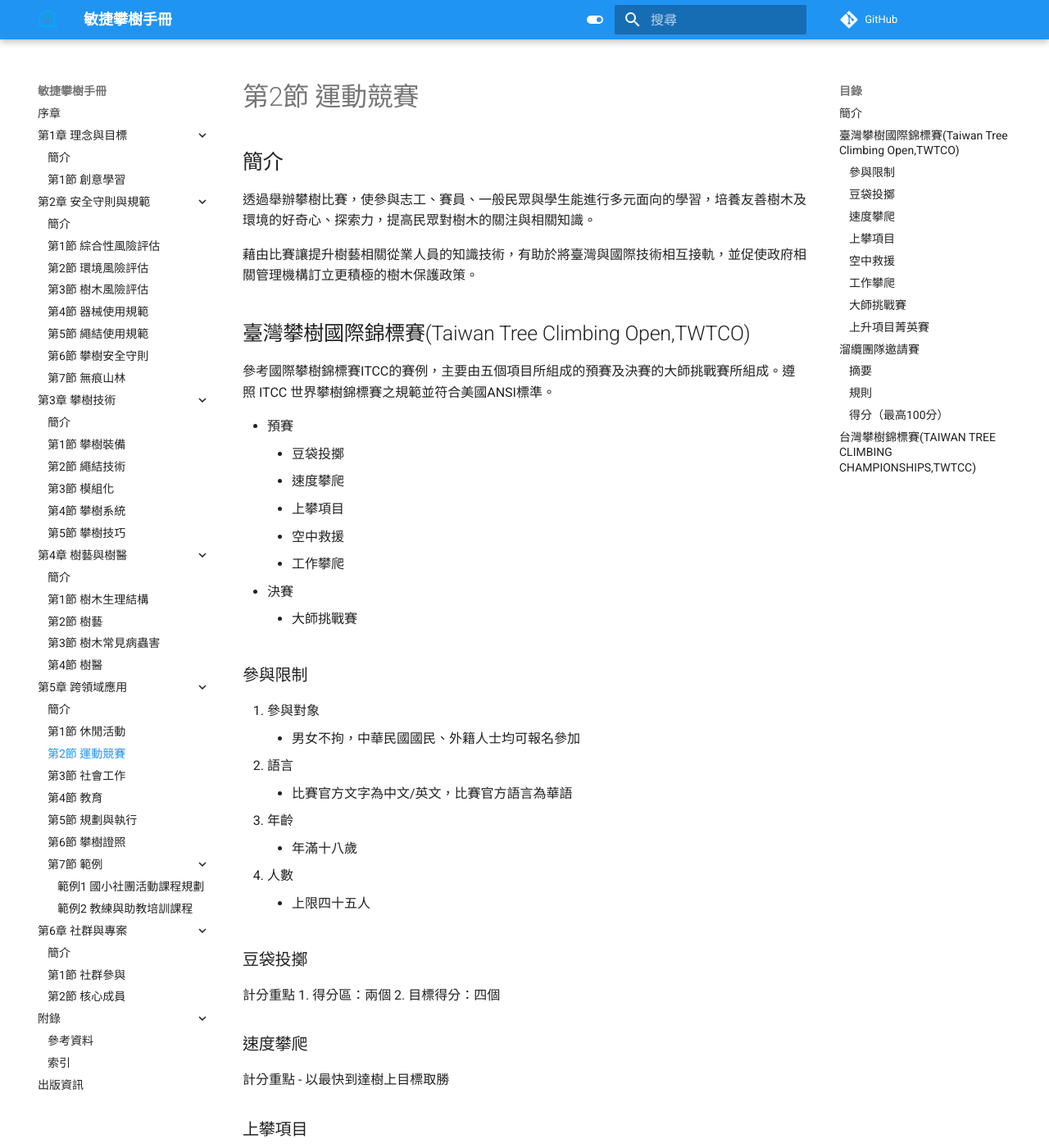
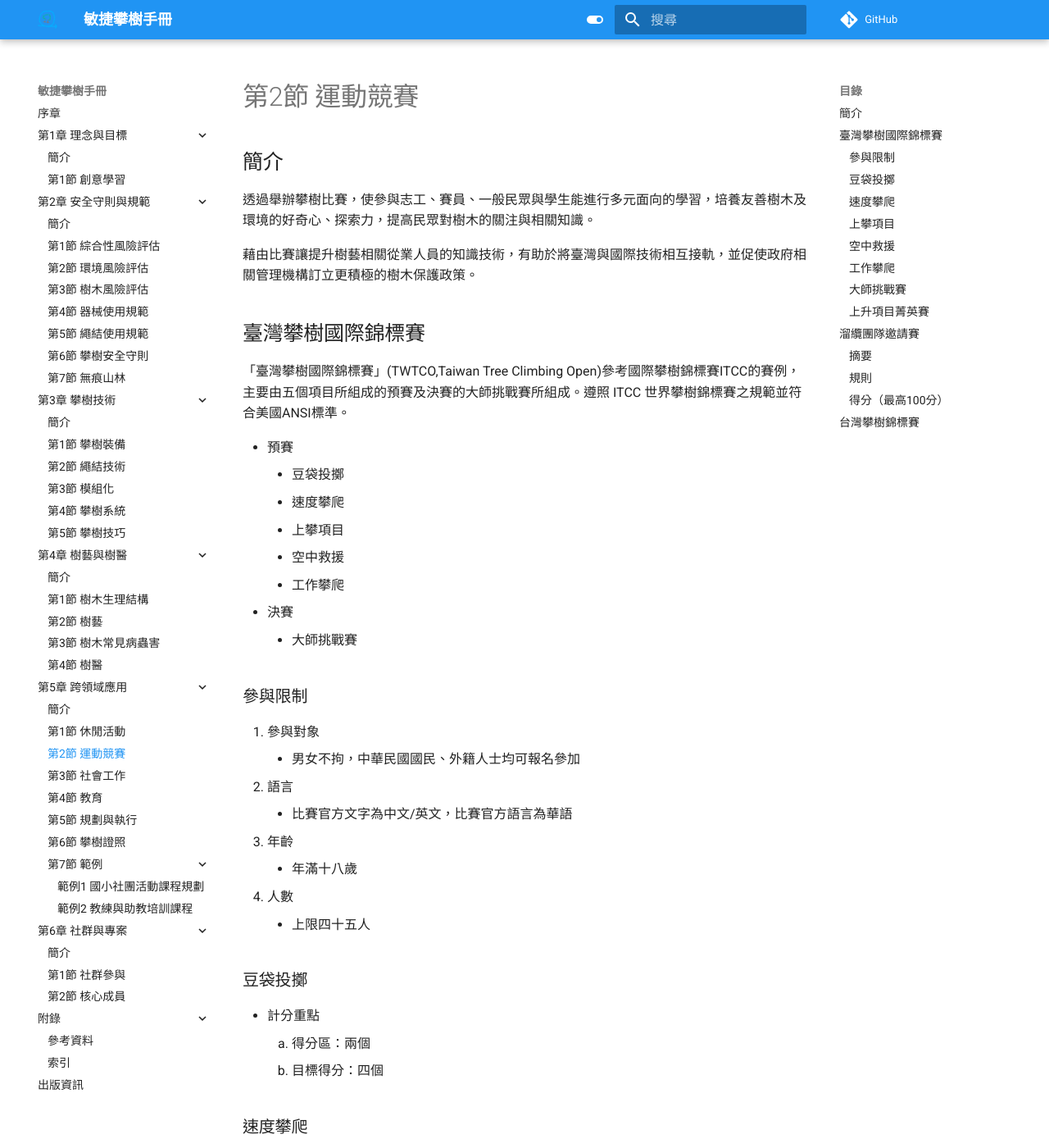
Before and after one commit to Uesugi-Summer-Sea/Agile-Tree-Climbing-Manual, an MkDocs documentation site: the page built from docs/5-跨領域應用/2-運動競賽.md, in a window 1280 px wide and 1400 px high. Shown: the whole window at 82% size. Built offline with MkDocs 1.6.1 and Material for MkDocs 9.7.7, drawn with Linux system fonts in a browser that asks for light colours; comment, search, counter and statistics services are not loaded; some of the changed text lies outside the part shown.

Commit message:
此提交將修正問題

```diff
--- a/docs/5-跨領域應用/2-運動競賽.md
+++ b/docs/5-跨領域應用/2-運動競賽.md
@@ -4,9 +4,9 @@
 
 藉由比賽讓提升樹藝相關從業人員的知識技術，有助於將臺灣與國際技術相互接軌，並促使政府相關管理機構訂立更積極的樹木保護政策。
 
-## 臺灣攀樹國際錦標賽(Taiwan Tree Climbing Open,TWTCO)
+## 臺灣攀樹國際錦標賽
 
-參考國際攀樹錦標賽ITCC的賽例，主要由五個項目所組成的預賽及決賽的大師挑戰賽所組成。遵照 ITCC 世界攀樹錦標賽之規範並符合美國ANSI標準。
+「臺灣攀樹國際錦標賽」(TWTCO,Taiwan Tree Climbing Open)參考國際攀樹錦標賽ITCC的賽例，主要由五個項目所組成的預賽及決賽的大師挑戰賽所組成。遵照 ITCC 世界攀樹錦標賽之規範並符合美國ANSI標準。
 
 - 預賽
   - 豆袋投擲
@@ -30,36 +30,36 @@
 
 ### 豆袋投擲
 
-計分重點
-1. 得分區：兩個
-2. 目標得分：四個
+- 計分重點
+  1. 得分區：兩個
+  2. 目標得分：四個
 
 ### 速度攀爬
 
-計分重點
-- 以最快到達樹上目標取勝
+- 計分重點
+  - 以最快到達樹上目標取勝
 
 ### 上攀項目
 
-計分重點
-1. 安裝上升裝置
-1. 以最快到達樹上目標
-1. 轉換下降裝置
+- 計分重點
+  1. 安裝上升裝置
+  1. 以最快到達樹上目標
+  1. 轉換下降裝置
 
 ### 空中救援
 
-計分重點
-- 安全穩定將傷患拯救到地面
+- 計分重點
+  - 安全穩定將傷患拯救到地面
 
 ### 工作攀爬
 
-計分重點
-1. 手鋸位置
-1. 枝條投擲位置
-1. 長柄鋸位置
-1. 走枝位置
-1. 著陸位置
-1. 時間得分
+- 計分重點
+  1. 手鋸位置
+  1. 枝條投擲位置
+  1. 長柄鋸位置
+  1. 走枝位置
+  1. 著陸位置
+  1. 時間得分
 
 ### 大師挑戰賽
 
@@ -120,6 +120,8 @@
 - 最快完成的隊伍得10分，每1分鐘的時間差異，從最高得分10分扣減1分即爲參賽隊伍的得分
 - 按參賽隊伍整體流纜過程的安全操作，團隊合作，裝備及風格表現，裁判可酎情給予獎勵分數
 
-##  台灣攀樹錦標賽(TAIWAN TREE CLIMBING CHAMPIONSHIPS,TWTCC)
+##  台灣攀樹錦標賽
+
+「台灣攀樹錦標賽」(TWTCC,TAIWAN TREE CLIMBING CHAMPIONSHIPS)
 
 比賽規則以國際攀樹錦標賽(ITCC)所頒定之規則為依據。
```
